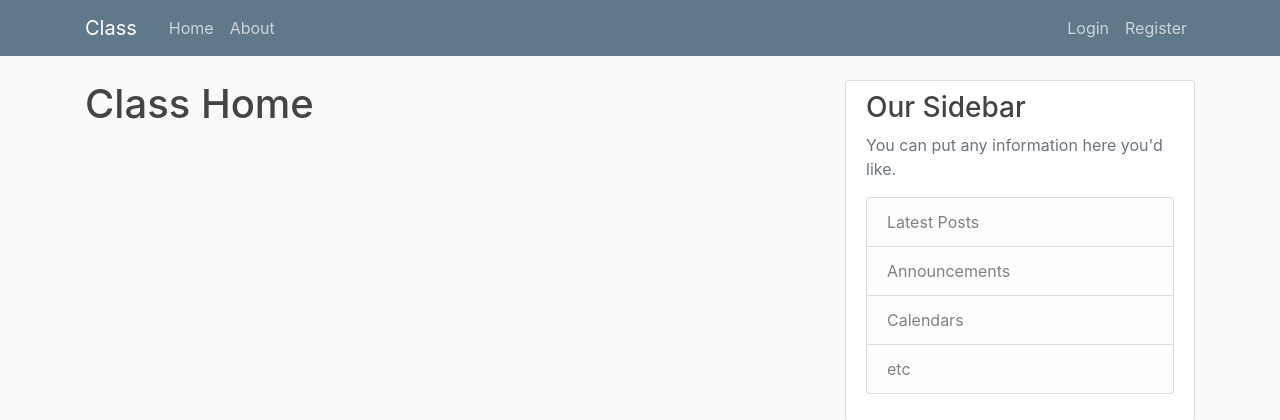
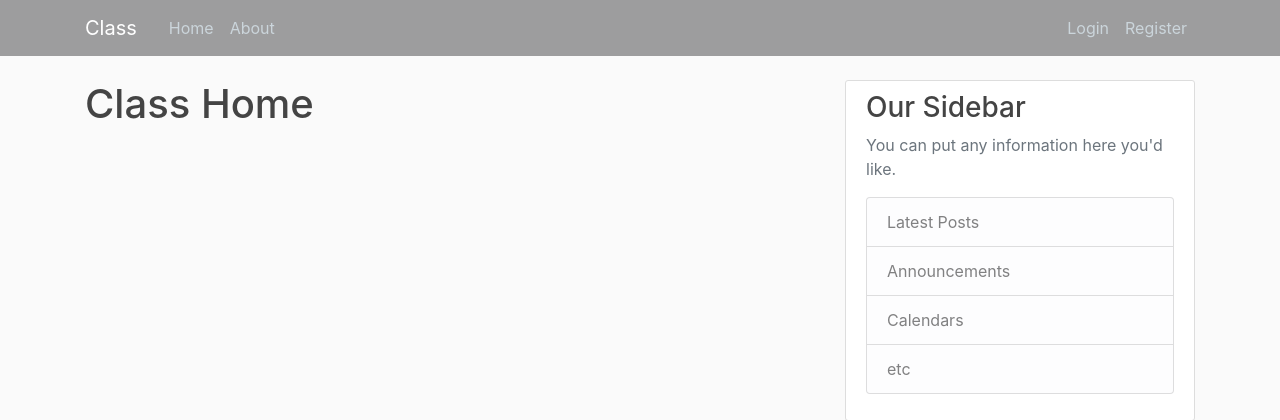
Before and after one commit to hungryhost/DjangoClass, a Django app: template ClassStudent/templates/ClassStudent/home.html in a window 1280 px wide. Shown: the top 420 px of the page. Run offline with Django 3.2, Linux system fonts and the light colour scheme; the template is opened without the code that fills it, so the values that code supplies are empty; some libraries are stand-ins or nearby versions.

Commit message:
Changed colors in css.

```diff
--- a/ClassStudent/static/ClassStudent/main.css
+++ b/ClassStudent/static/ClassStudent/main.css
@@ -13,7 +13,7 @@ ul {
 }
 
 .bg-steel {
-  background-color: #5f788a;
+  background-color: #9d9d9e;
 }
 
 .site-header .navbar-nav .nav-link {
@@ -41,7 +41,7 @@ ul {
 }
 
 a.article-title:hover {
-  color: #428bca;
+  color: #90cbfa;
   text-decoration: none;
 }
 
```
